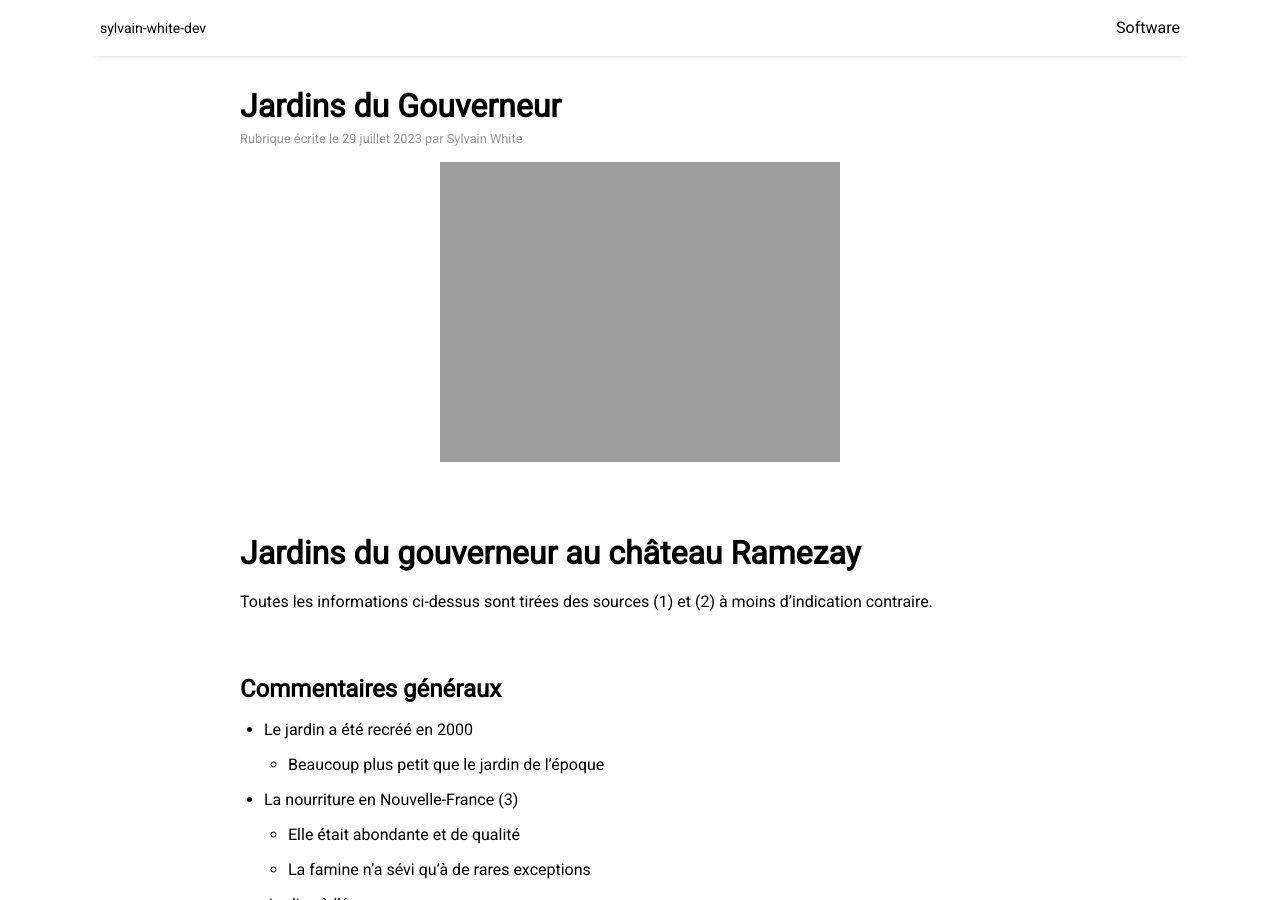
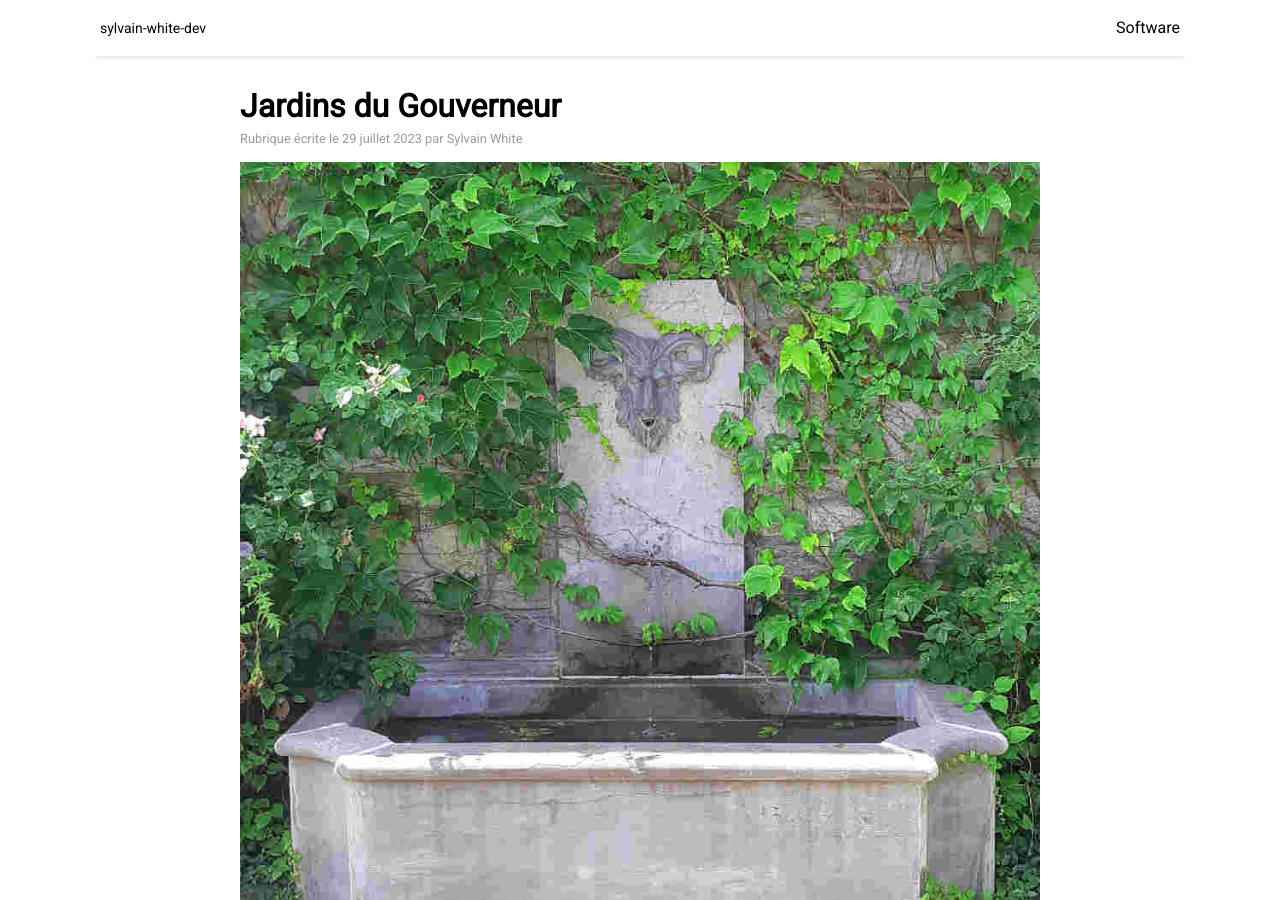
Before and after one commit to sylvainwhite/sylvain-white-dev, a Jekyll site: the page built from _posts/2023-07-29-JardinsDuGouverneur.md, in a window 1280 px wide and 900 px high. Built offline with Jekyll 4.4.1, drawn with Linux system fonts in a browser that asks for light colours; nearby versions of some CDN libraries.

Commit message:
Make image size smaller for faster load

```diff
--- a/_posts/2023-07-29-JardinsDuGouverneur.md
+++ b/_posts/2023-07-29-JardinsDuGouverneur.md
@@ -4,7 +4,7 @@
 author: "Sylvain White"
 categories: misc
 tags: [misc]
-image: JardinDuGouverneur.png
+image: JardinDuGouverneur.jpg
 ---
 <br/>
 
```
Also changed, not shown: assets/img/JardinDuGouverneur.jpg (added), 1 other file.
